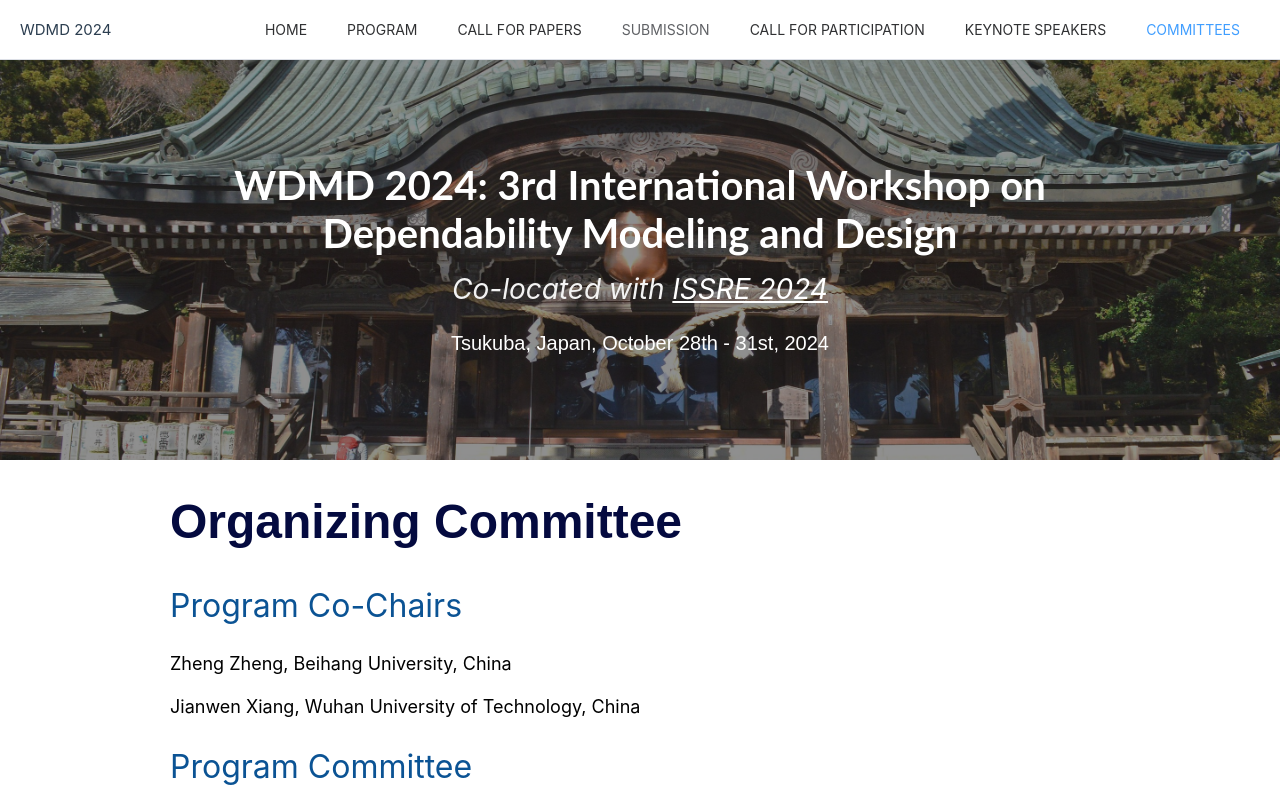
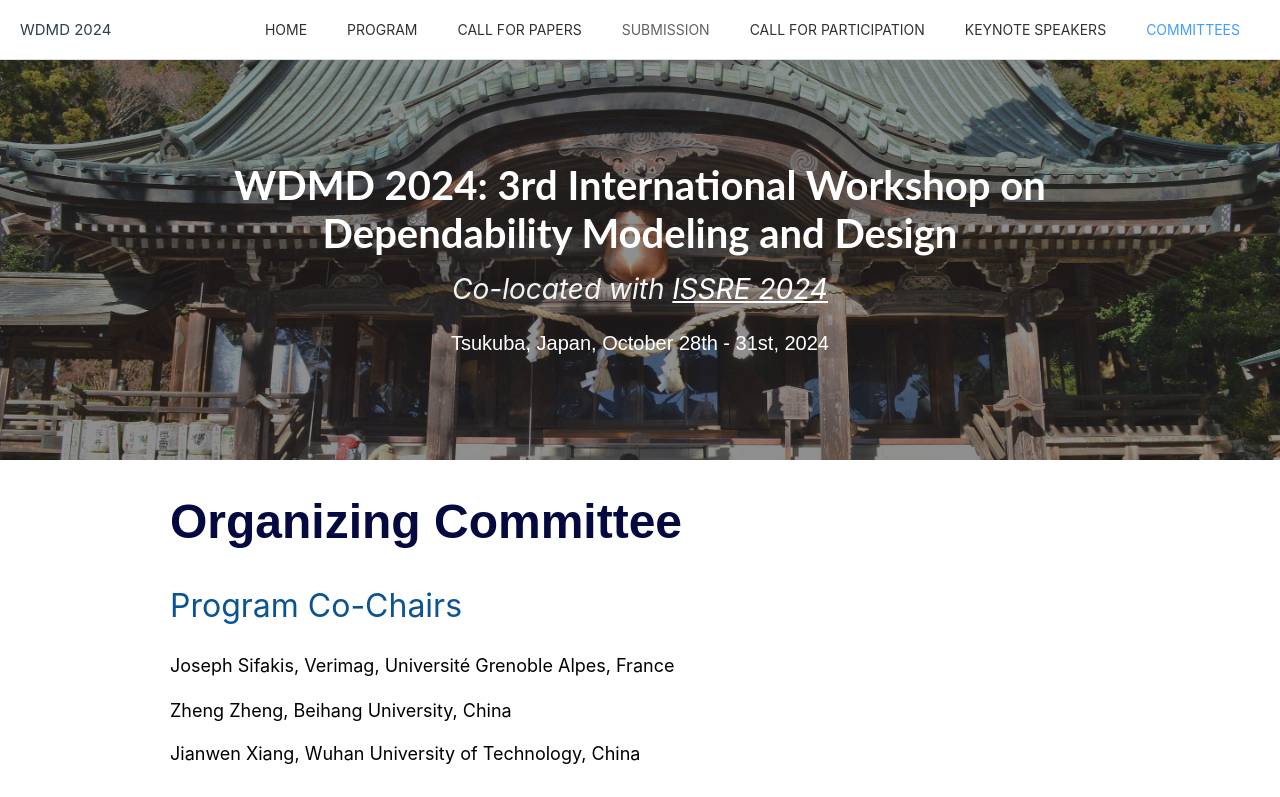
Before and after one commit to issre-wdmd/issre-wdmd.github.io, a Vue app: page /#/committees in a window 1280 px wide. Shown: the top 797 px of the page. Built offline with nearby package versions, Linux system fonts and the light colour scheme.

Commit message:
feat: 增加约瑟夫教授

```diff
--- a/src/views/CommitteesView.vue
+++ b/src/views/CommitteesView.vue
@@ -2,6 +2,7 @@
   <div class="committees">
     <div class="title1 font-merri">Organizing Committee</div>
     <div class="title2 section-title">Program Co-Chairs</div>
+    <p class="pa-header p">Joseph Sifakis, Verimag, Université Grenoble Alpes, France</p>
     <p class="pa-content p">Zheng Zheng, Beihang University, China</p>
     <p class="pa-content p">Jianwen Xiang, Wuhan University of Technology, China</p>
 
```
